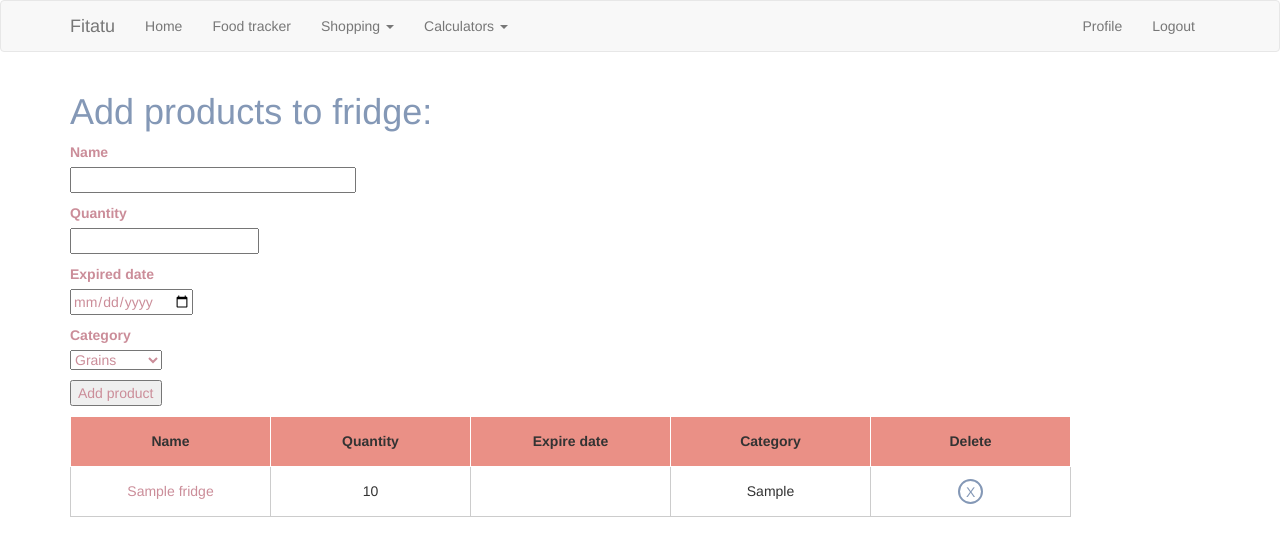
After one commit to domittaa/fitatu, a Flask app: page /fridge in a window 1280 px wide. The commit adds this page. Shown: the top 556 px of the page. Run offline with Flask 2, Linux system fonts and the light colour scheme; a user stored in the database is signed in; tables that the repository leaves empty hold one stand-in row (values such as "Sample post"); some libraries are stand-ins or nearby versions.

Commit message:
add fridge

```diff
--- a/app/shopping/forms.py
+++ b/app/shopping/forms.py
@@ -1,5 +1,6 @@
 from flask_wtf import FlaskForm
-from wtforms import StringField, IntegerField, SubmitField
+from wtforms import StringField, IntegerField, SubmitField, SelectField
+from wtforms.fields.html5 import DateField
 from wtforms.validators import DataRequired, Optional
 
 
@@ -12,3 +13,11 @@ class ListProductForm(FlaskForm):
     name = StringField('Name', validators=[DataRequired()])
     quantity = IntegerField('Quantity', validators=[Optional()])
     submit = SubmitField('Add product')
+
+
+class FridgeForm(FlaskForm):
+    name = StringField('Name', validators=[DataRequired()])
+    quantity = IntegerField('Quantity', validators=[Optional()])
+    expired_date = DateField('Expired date',validators=[Optional()], format='%Y-%m-%d')
+    category = SelectField('Category', choices=['Grains', 'Vegetables', 'Fruits', 'Dairy', 'Meat', 'Drinks'])
+    submit = SubmitField('Add product')
--- a/app/shopping/routes.py
+++ b/app/shopping/routes.py
@@ -2,13 +2,13 @@ from flask import url_for, redirect, render_template, flash
 from sqlalchemy import desc
 from app.shopping import bp
 from app import db
-from app.models import List, ListProduct
+from app.models import List, ListProduct, Fridge
 from flask_login import login_required, current_user
-from app.shopping.forms import ListForm, ListProductForm
+from app.shopping.forms import ListForm, ListProductForm, FridgeForm
 
 
 @login_required
-@bp.route('/lists', methods=['GET', 'POST'])
+@bp.route('/list ', methods=['GET', 'POST'])
 def list():
     lists = List.query.filter_by(user_id=current_user.id).all()
     form = ListForm()
@@ -26,7 +26,7 @@ def view_list(id):
     list = List.query.filter_by(id=id).first_or_404()
     form = ListProductForm()
     if form.validate_on_submit():
-        new_product = ListProduct(name=form.name.data, quantity=form.quantity.data, list_id=id, status=True)
+        new_product = ListProduct(name=form.name.data.capitalize(), quantity=form.quantity.data, list=list, status=True)
         db.session.add(new_product)
         db.session.commit()
         return redirect(url_for('shopping.view_list', id=list.id))
@@ -63,3 +63,26 @@ def delete_list(id):
     db.session.delete(list)
     db.session.commit()
     return redirect(url_for('shopping.list', id=id))
+
+
+@login_required
+@bp.route('/fridge', methods=['GET', 'POST'])
+def fridge():
+    form = FridgeForm()
+    if form.validate_on_submit():
+        product = Fridge(name=form.name.data.capitalize(), quantity=form.quantity.data,
+                         expired_date=form.expired_date.data, category=form.category.data, user=current_user)
+        db.session.add(product)
+        db.session.commit()
+        return redirect(url_for('shopping.fridge'))
+    products = Fridge.query.filter_by(user_id=current_user.id).all()
+    return render_template('shopping/fridge.html', form=form, products=products)
+
+
+@login_required
+@bp.route('/delete/fridge_product/<id>', methods=['GET', 'POST'])
+def delete_product_from_fridge(id):
+    product = Fridge.query.filter_by(id=id).first_or_404()
+    db.session.delete(product)
+    db.session.commit()
+    return redirect(url_for('shopping.fridge'))
--- a/app/templates/base.html
+++ b/app/templates/base.html
@@ -23,7 +23,14 @@
                 <ul class="nav navbar-nav">
                     <li><a href="{{ url_for('profile.index') }}">Home</a></li>
                     <li><a href="{{ url_for('food.tracker', time='today') }}">Food tracker</a></li>
-                    <li><a href="{{ url_for('shopping.list') }}">Shopping List</a></li>
+                    <li class="dropdown">
+                    <a href="#" class="dropdown-toggle" data-toggle="dropdown" role="button"
+                       aria-haspopup="true" aria-expanded="false">Shopping <span class="caret"></span></a>
+                        <ul class="dropdown-menu" aria-labelledby="dropdownMenuButton">
+                            <li><a href="{{ url_for('shopping.list') }}">Shopping List</a></li>
+                            <li><a href="{{ url_for('shopping.fridge') }}">Fridge</a></li>
+                        </ul>
+                    </li>
                     <li class="dropdown">
                         <a href="#" class="dropdown-toggle" data-toggle="dropdown" role="button"
                            aria-haspopup="true" aria-expanded="false">Calculators <span class="caret"></span></a>
--- /dev/null
+++ b/app/templates/shopping/fridge.html
@@ -0,0 +1,55 @@
+{% extends 'base.html' %}
+{% block app_content %}
+<h1>Add products to fridge:</h1>
+    <form action="" method="post">
+        {{ form.hidden_tag() }}
+        <p>
+            {{ form.name.label }}<br>
+            {{ form.name(size=32) }}
+        </p>
+        <p>
+            {{ form.quantity.label }}<br>
+            {{ form.quantity(size=32) }}
+        </p>
+        <p>
+            {{ form.expired_date.label }}<br>
+            {{ form.expired_date() }}
+        </p>
+        <p>
+            {{ form.category.label }}<br>
+            {{ form.category() }}
+        </p>
+        <p>{{ form.submit() }}</p>
+    </form>
+
+<table>
+          <tr>
+              <th>Name</th>
+              <th>Quantity</th>
+              <th>Expire date</th>
+              <th>Category</th>
+              <th>Delete</th>
+          </tr>
+           {% for product in products %}
+               <tr>
+                   <td><a href="{{ url_for('food.product', name=product.name) }}">{{ product.name }}</a></td>
+                   {% if product.quantity %}
+               <td>{{ product.quantity }}</td>
+                       {% else %}
+                       <td> </td>
+                       {% endif %}
+               {% if product.expired_date %}
+               <td>{{ product.expired_date }}</td>
+               {% else %}
+               <td> </td>
+               {% endif %}
+               <td>{{ product.category }}</td>
+               <td>
+                   <form action="{{ url_for('shopping.delete_product_from_fridge', id=product.id) }}">
+                       <input type="submit" value="X" id="check" />
+                   </form>
+               </td>
+               </tr>
+            {% endfor %}
+</table>
+{% endblock %}
```
Also changed, not shown: app/food/routes.py (+9 -0 lines), app/models.py (+13 -1 lines), app/templates/food/product.html (added, +8 -0 lines), migrations/versions/55e055cd6d98_add_food_id_to_fridge_table.py (added, +34 -0 lines), migrations/versions/699b657e937e_fridge_table.py (added, +37 -0 lines).
